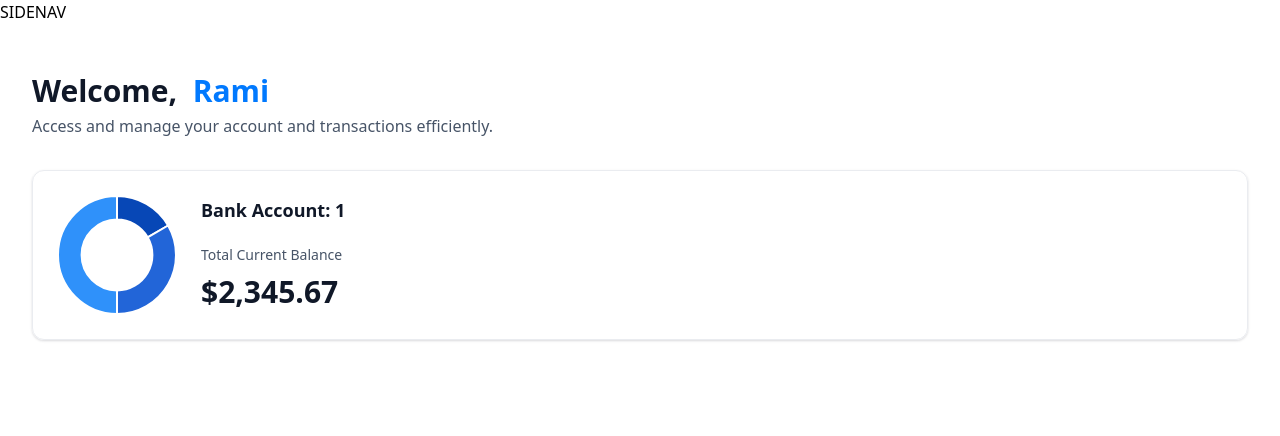
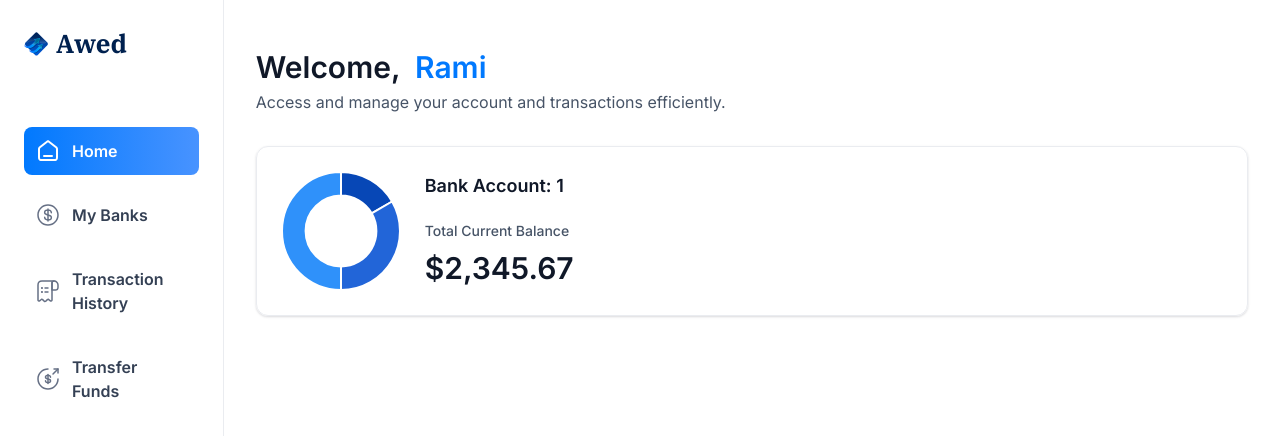
Before and after one commit to ramiawed-eng/banking, a Next.js app: page / in a window 1280 px wide. Shown: the top 436 px of the page. Built offline with nearby package versions, Linux system fonts and the light colour scheme.

Commit message:
implement the responsive navbar on desktop and mobile

```diff
--- a/app/(root)/layout.tsx
+++ b/app/(root)/layout.tsx
@@ -1,12 +1,26 @@
+import MobileNav from "@/components/MobileNav";
+import Sidebar from "@/components/Sidebar";
+import Image from "next/image";
+
 export default function RootLayout({
   children,
 }: {
   children: React.ReactNode;
 }) {
+  const loggedIn = { firstName: "Rami", lastName: "Awed" };
+
   return (
-    <main>
-      SIDENAV
-      {children}
+    <main className="flex h-screen w-full font-inter">
+      <Sidebar user={loggedIn} />
+      <div className="flex size-full flex-col">
+        <div className="root-layout">
+          <Image src="/icons/logo.svg" width={30} height={30} alt="logo" />
+          <div>
+            <MobileNav user={loggedIn} />
+          </div>
+        </div>
+        {children}
+      </div>
     </main>
   );
 }
--- /dev/null
+++ b/components/MobileNav.tsx
@@ -0,0 +1,85 @@
+"use client";
+
+import {
+  Sheet,
+  SheetClose,
+  SheetContent,
+  SheetTrigger,
+} from "@/components/ui/sheet";
+import { sidebarLinks } from "@/constants";
+import { cn } from "@/lib/utils";
+import Image from "next/image";
+import Link from "next/link";
+import { usePathname } from "next/navigation";
+
+export default function MobileNav({ user }: MobileNavProps) {
+  const pathname = usePathname();
+  return (
+    <section className="w-full max-w-[264px]">
+      <Sheet>
+        <SheetTrigger>
+          <Image
+            width={30}
+            height={30}
+            src="/icons/hamburger.svg"
+            alt="menu logo"
+            className="cursor-pointer"
+          />
+        </SheetTrigger>
+        <SheetContent side="left" className="border-none bg-white">
+          <nav className="flex flex-col gap-1 px-4">
+            <Link href="/" className="flex cursor-pointer items-center gap-2">
+              <Image src="/icons/logo.svg" width={34} height={34} alt="logo" />
+              <h1 className="text-26 font-ibm-plex-serif font-bold text-black-1">
+                Awed
+              </h1>
+            </Link>
+
+            <div className="mobilenav-sheet">
+              <SheetClose asChild>
+                <nav className="flex h-full flex-col gap-6 pt-16 text-white">
+                  {sidebarLinks.map((link) => {
+                    const isActive =
+                      pathname === link.route ||
+                      pathname.startsWith(`${link.route}/`);
+                    return (
+                      <SheetClose key={link.route} asChild>
+                        <Link
+                          href={link.route}
+                          key={link.route}
+                          className={cn("mobilenav-sheet_close w-full", {
+                            "bg-bank-gradient": isActive,
+                          })}
+                        >
+                          <Image
+                            src={link.imgURL}
+                            width={20}
+                            height={20}
+                            alt={link.label}
+                            className={cn({
+                              "brightness-[3] invert-0": isActive,
+                            })}
+                          />
+                          <p
+                            className={cn(
+                              "text-16 font-semibold text-black-2 flex-1",
+                              {
+                                "!text-white": isActive,
+                              }
+                            )}
+                          >
+                            {link.label}
+                          </p>
+                        </Link>
+                      </SheetClose>
+                    );
+                  })}
+                </nav>
+              </SheetClose>
+            </div>
+          </nav>
+        </SheetContent>
+      </Sheet>
+    </section>
+  );
+}
--- /dev/null
+++ b/components/Sidebar.tsx
@@ -0,0 +1,56 @@
+"use client";
+import { sidebarLinks } from "@/constants";
+import { cn } from "@/lib/utils";
+import Image from "next/image";
+import Link from "next/link";
+import { usePathname } from "next/navigation";
+
+export default function Sidebar({ user }: SiderbarProps) {
+  const pathname = usePathname();
+  return (
+    <section className="sidebar">
+      <nav className="flex flex-col gap-4">
+        <Link href="/" className="flex mb-12 cursor-pointer items-center gap-2">
+          <Image
+            src="/icons/logo.svg"
+            width={34}
+            height={34}
+            alt="logo"
+            className="size-[24px] max-xl:size-14"
+          />
+          <h1 className="sidebar-logo">Awed</h1>
+        </Link>
+
+        {sidebarLinks.map((link) => {
+          const isActive =
+            pathname === link.route || pathname.startsWith(`${link.route}/`);
+          return (
+            <Link
+              href={link.route}
+              key={link.route}
+              className={cn("sidebar-link", { "bg-bank-gradient": isActive })}
+            >
+              <div className="relative size-6">
+                <Image
+                  src={link.imgURL}
+                  fill
+                  alt={link.label}
+                  className={cn({
+                    "brightness-[3] invert-0": isActive,
+                  })}
+                />
+              </div>
+              <p
+                className={cn("sidebar-label flex-1", {
+                  "!text-white": isActive,
+                })}
+              >
+                {link.label}
+              </p>
+            </Link>
+          );
+        })}
+      </nav>
+    </section>
+  );
+}
--- /dev/null
+++ b/components/ui/sheet.tsx
@@ -0,0 +1,140 @@
+"use client"
+
+import * as React from "react"
+import * as SheetPrimitive from "@radix-ui/react-dialog"
+import { cva, type VariantProps } from "class-variance-authority"
+import { X } from "lucide-react"
+
+import { cn } from "@/lib/utils"
+
+const Sheet = SheetPrimitive.Root
+
+const SheetTrigger = SheetPrimitive.Trigger
+
+const SheetClose = SheetPrimitive.Close
+
+const SheetPortal = SheetPrimitive.Portal
+
+const SheetOverlay = React.forwardRef<
+  React.ElementRef<typeof SheetPrimitive.Overlay>,
+  React.ComponentPropsWithoutRef<typeof SheetPrimitive.Overlay>
+>(({ className, ...props }, ref) => (
+  <SheetPrimitive.Overlay
+    className={cn(
+      "fixed inset-0 z-50 bg-black/80  data-[state=open]:animate-in data-[state=closed]:animate-out data-[state=closed]:fade-out-0 data-[state=open]:fade-in-0",
+      className
+    )}
+    {...props}
+    ref={ref}
+  />
+))
+SheetOverlay.displayName = SheetPrimitive.Overlay.displayName
+
+const sheetVariants = cva(
+  "fixed z-50 gap-4 bg-background p-6 shadow-lg transition ease-in-out data-[state=open]:animate-in data-[state=closed]:animate-out data-[state=closed]:duration-300 data-[state=open]:duration-500",
+  {
+    variants: {
+      side: {
+        top: "inset-x-0 top-0 border-b data-[state=closed]:slide-out-to-top data-[state=open]:slide-in-from-top",
+        bottom:
+          "inset-x-0 bottom-0 border-t data-[state=closed]:slide-out-to-bottom data-[state=open]:slide-in-from-bottom",
+        left: "inset-y-0 left-0 h-full w-3/4 border-r data-[state=closed]:slide-out-to-left data-[state=open]:slide-in-from-left sm:max-w-sm",
+        right:
+          "inset-y-0 right-0 h-full w-3/4  border-l data-[state=closed]:slide-out-to-right data-[state=open]:slide-in-from-right sm:max-w-sm",
+      },
+    },
+    defaultVariants: {
+      side: "right",
+    },
+  }
+)
+
+interface SheetContentProps
+  extends React.ComponentPropsWithoutRef<typeof SheetPrimitive.Content>,
+    VariantProps<typeof sheetVariants> {}
+
+const SheetContent = React.forwardRef<
+  React.ElementRef<typeof SheetPrimitive.Content>,
+  SheetContentProps
+>(({ side = "right", className, children, ...props }, ref) => (
+  <SheetPortal>
+    <SheetOverlay />
+    <SheetPrimitive.Content
+      ref={ref}
+      className={cn(sheetVariants({ side }), className)}
+      {...props}
+    >
+      {children}
+      <SheetPrimitive.Close className="absolute right-4 top-4 rounded-sm opacity-70 ring-offset-background transition-opacity hover:opacity-100 focus:outline-none focus:ring-2 focus:ring-ring focus:ring-offset-2 disabled:pointer-events-none data-[state=open]:bg-secondary">
+        <X className="h-4 w-4" />
+        <span className="sr-only">Close</span>
+      </SheetPrimitive.Close>
+    </SheetPrimitive.Content>
+  </SheetPortal>
+))
+SheetContent.displayName = SheetPrimitive.Content.displayName
+
+const SheetHeader = ({
+  className,
+  ...props
+}: React.HTMLAttributes<HTMLDivElement>) => (
+  <div
+    className={cn(
+      "flex flex-col space-y-2 text-center sm:text-left",
+      className
+    )}
+    {...props}
+  />
+)
+SheetHeader.displayName = "SheetHeader"
+
+const SheetFooter = ({
+  className,
+  ...props
+}: React.HTMLAttributes<HTMLDivElement>) => (
+  <div
+    className={cn(
+      "flex flex-col-reverse sm:flex-row sm:justify-end sm:space-x-2",
+      className
+    )}
+    {...props}
+  />
+)
+SheetFooter.displayName = "SheetFooter"
+
+const SheetTitle = React.forwardRef<
+  React.ElementRef<typeof SheetPrimitive.Title>,
+  React.ComponentPropsWithoutRef<typeof SheetPrimitive.Title>
+>(({ className, ...props }, ref) => (
+  <SheetPrimitive.Title
+    ref={ref}
+    className={cn("text-lg font-semibold text-foreground", className)}
+    {...props}
+  />
+))
+SheetTitle.displayName = SheetPrimitive.Title.displayName
+
+const SheetDescription = React.forwardRef<
+  React.ElementRef<typeof SheetPrimitive.Description>,
+  React.ComponentPropsWithoutRef<typeof SheetPrimitive.Description>
+>(({ className, ...props }, ref) => (
+  <SheetPrimitive.Description
+    ref={ref}
+    className={cn("text-sm text-muted-foreground", className)}
+    {...props}
+  />
+))
+SheetDescription.displayName = SheetPrimitive.Description.displayName
+
+export {
+  Sheet,
+  SheetPortal,
+  SheetOverlay,
+  SheetTrigger,
+  SheetClose,
+  SheetContent,
+  SheetHeader,
+  SheetFooter,
+  SheetTitle,
+  SheetDescription,
+}
--- a/package.json
+++ b/package.json
@@ -9,6 +9,7 @@
     "lint": "next lint"
   },
   "dependencies": {
+    "@radix-ui/react-dialog": "^1.0.5",
     "@radix-ui/react-slot": "^1.0.2",
     "chart.js": "^4.4.2",
     "class-variance-authority": "^0.7.0",
```
Also changed, not shown: 1 other file (tests, documents, lock files or other folders).
